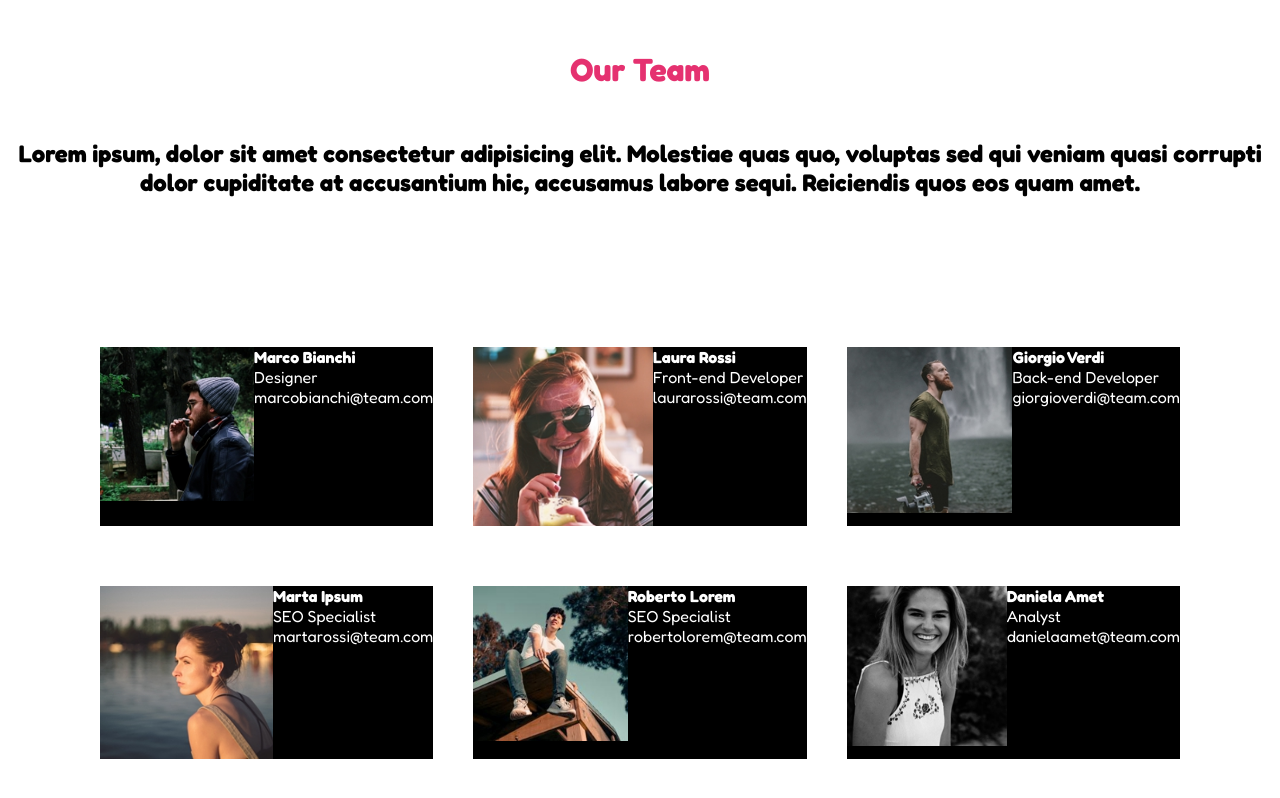
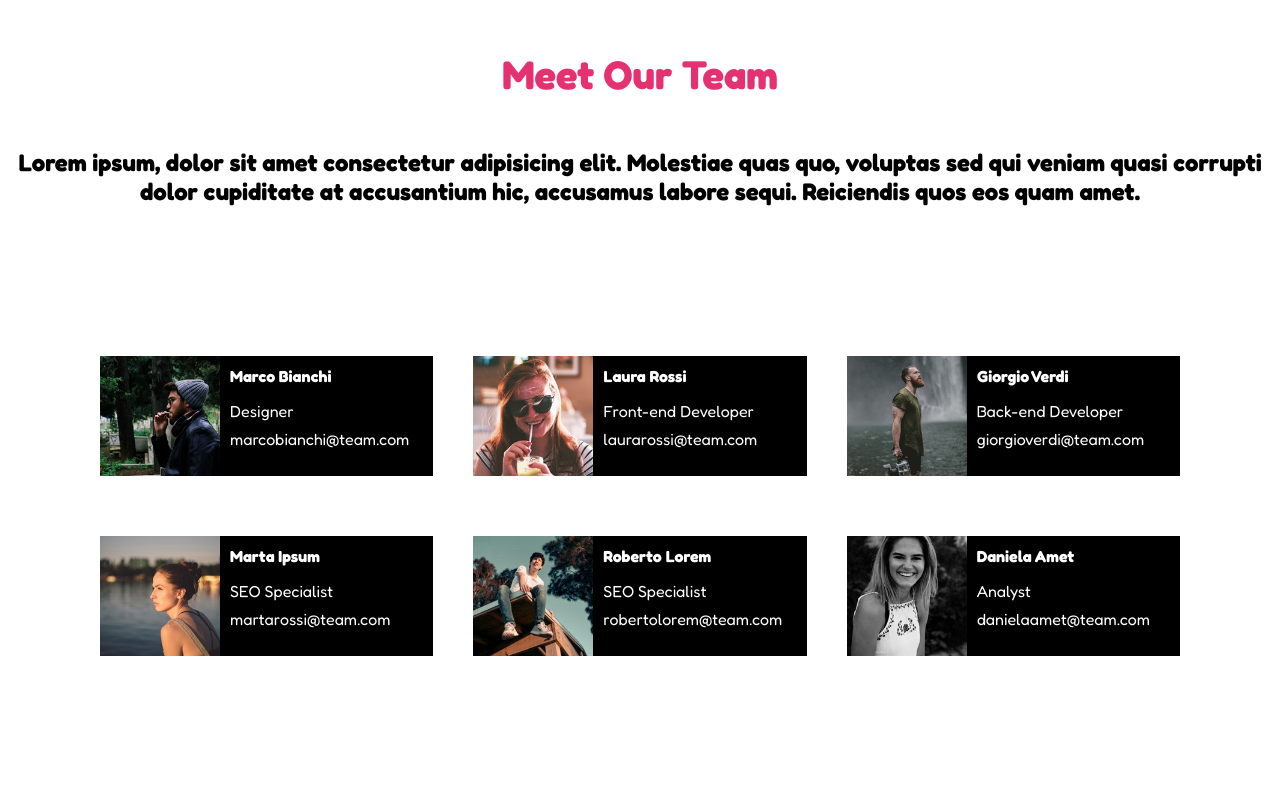
Before and after one commit to CarloCosta92/js-our-team, a plain HTML site: page index.html in a window 1280 px wide. Drawn offline with Linux system fonts and the light colour scheme.

Commit message:
feat: style card-container

```diff
--- a/index.html
+++ b/index.html
@@ -17,7 +17,7 @@
 <body>
 
     <header>
-        <h1>Our Team</h1>
+        <h1>Meet Our Team</h1>
         <h2>Lorem ipsum, dolor sit amet consectetur adipisicing elit. Molestiae quas quo, voluptas sed qui veniam quasi corrupti dolor cupiditate at accusantium hic, accusamus labore sequi. Reiciendis quos eos quam amet.</h2>
     </header>
 <main>
--- a/style/style.css
+++ b/style/style.css
@@ -15,6 +15,7 @@ h1 {
     color: #e53170;
     text-align: center;
     margin: 50px 0;
+    font-size: 40px;
 }
 
 h2 {
@@ -42,12 +43,25 @@ h2 {
 }
 
 .image img {
-    width: 100%;
+    width: 120px;
     height: auto;
     margin-right: 10px;
     display: block;
 }
 
 .info {
+    margin-top: 10px;
+    flex-direction: column;
+    align-items: flex-start;
     flex-grow: 1;
+    justify-content: space-between;
+
 }
+
+.info h4 {
+    margin-bottom: 15px;
+}
+
+.info p{
+    margin-bottom: 8px;
+}
```
